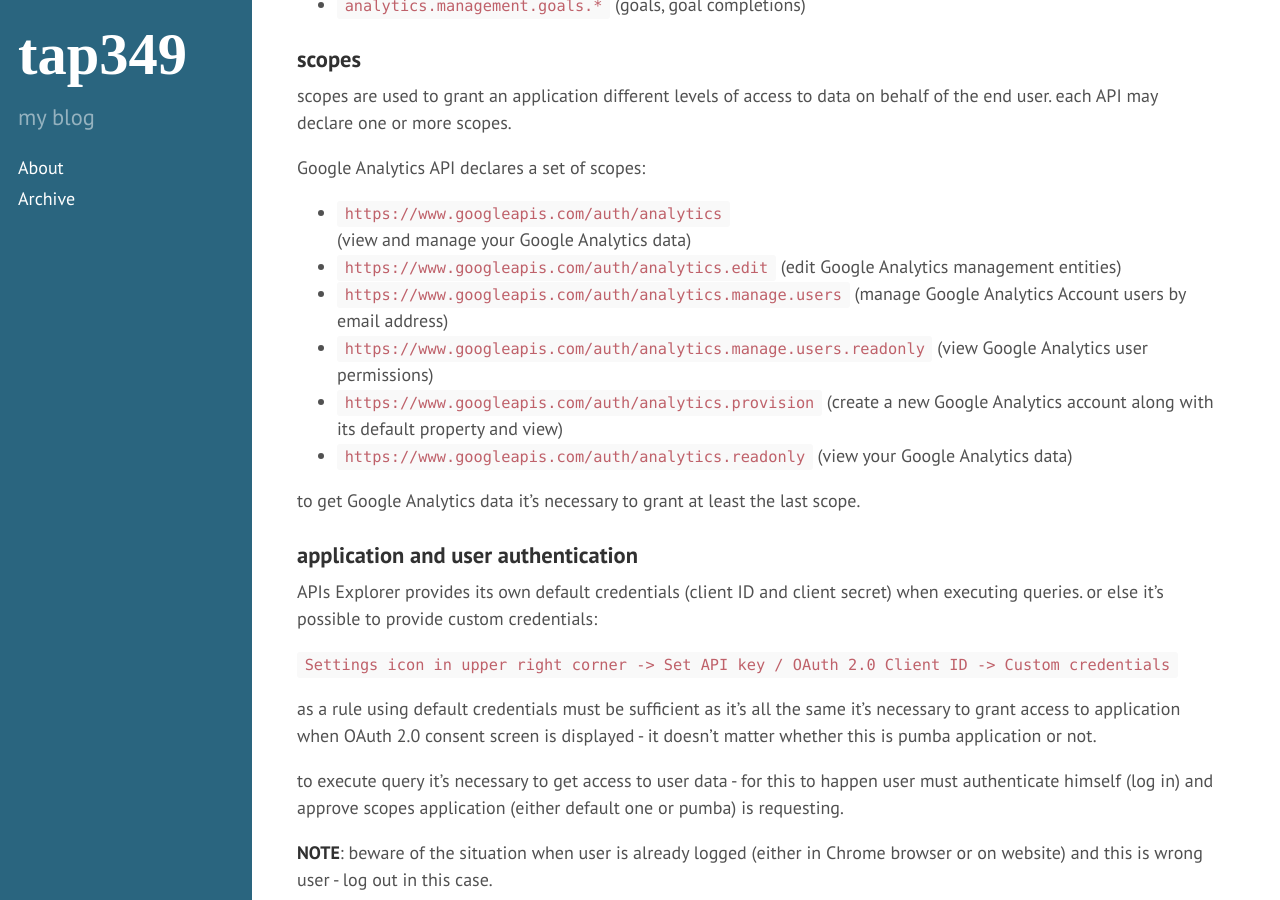
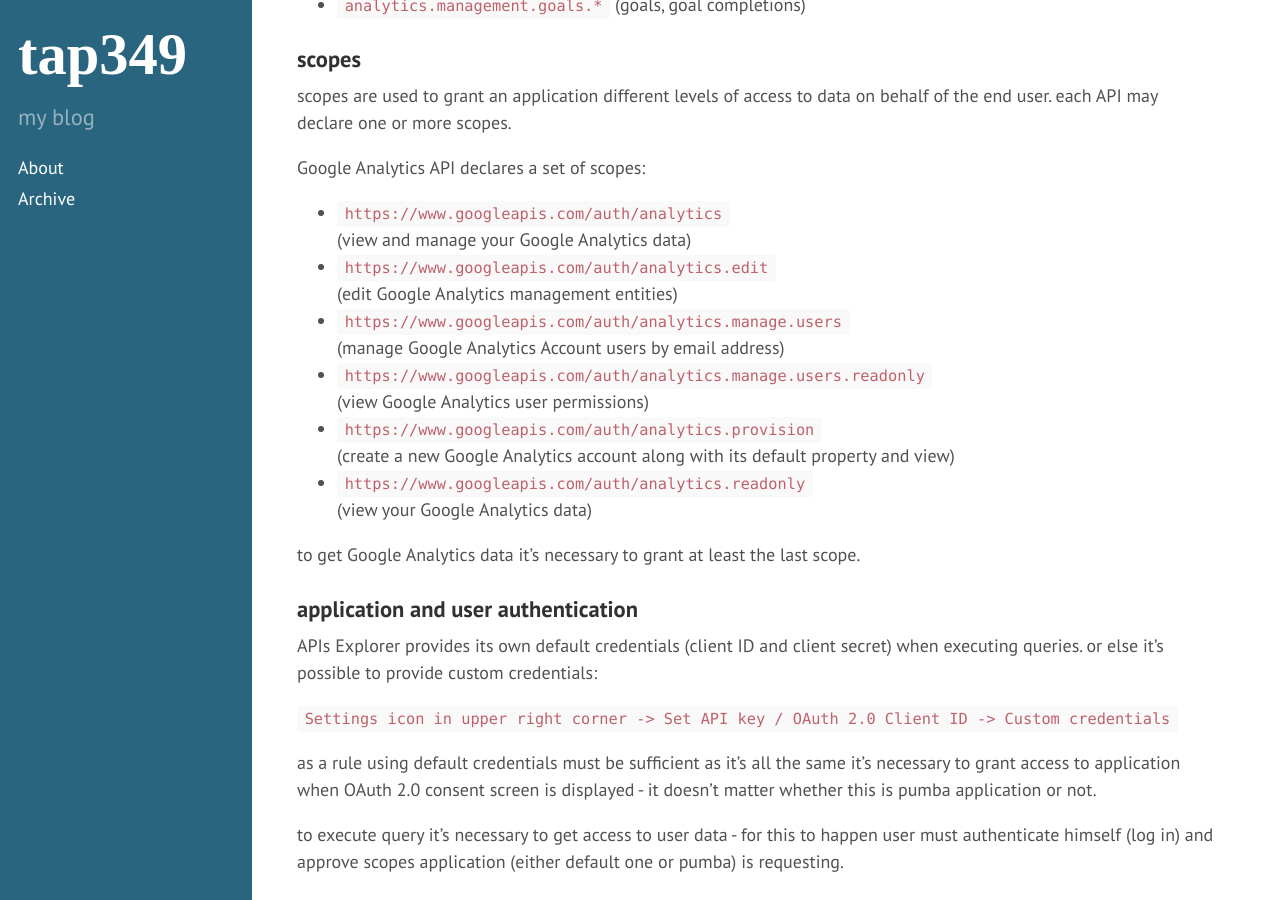
Before and after one commit to tap349/tap349.github.io, a Jekyll site: the page built from _posts/2016-03-16-GA-demystified.md, in a window 1280 px wide and 900 px high, scrolled down 2817 px. Built offline with Jekyll 4.4.1, drawn with Linux system fonts in a browser that asks for light colours.

Commit message:
update 2016-05-13_01:51:36

```diff
--- a/_posts/2016-03-16-GA-demystified.md
+++ b/_posts/2016-03-16-GA-demystified.md
@@ -121,15 +121,15 @@
 
 - `https://www.googleapis.com/auth/analytics`<br>
   (view and manage your Google Analytics data)
-- `https://www.googleapis.com/auth/analytics.edit`
+- `https://www.googleapis.com/auth/analytics.edit`<br>
   (edit Google Analytics management entities)
-- `https://www.googleapis.com/auth/analytics.manage.users`
+- `https://www.googleapis.com/auth/analytics.manage.users`<br>
   (manage Google Analytics Account users by email address)
-- `https://www.googleapis.com/auth/analytics.manage.users.readonly`
+- `https://www.googleapis.com/auth/analytics.manage.users.readonly`<br>
   (view Google Analytics user permissions)
-- `https://www.googleapis.com/auth/analytics.provision`
+- `https://www.googleapis.com/auth/analytics.provision`<br>
   (create a new Google Analytics account along with its default property and view)
-- `https://www.googleapis.com/auth/analytics.readonly`
+- `https://www.googleapis.com/auth/analytics.readonly`<br>
   (view your Google Analytics data)
 
 to get Google Analytics data it's necessary to grant at least the last scope.
```
